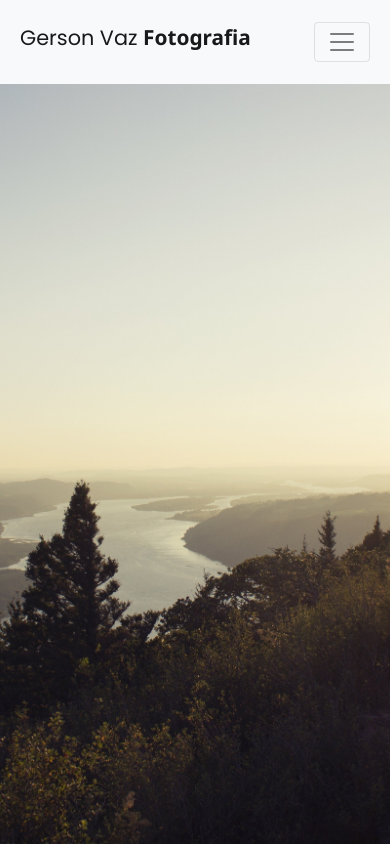
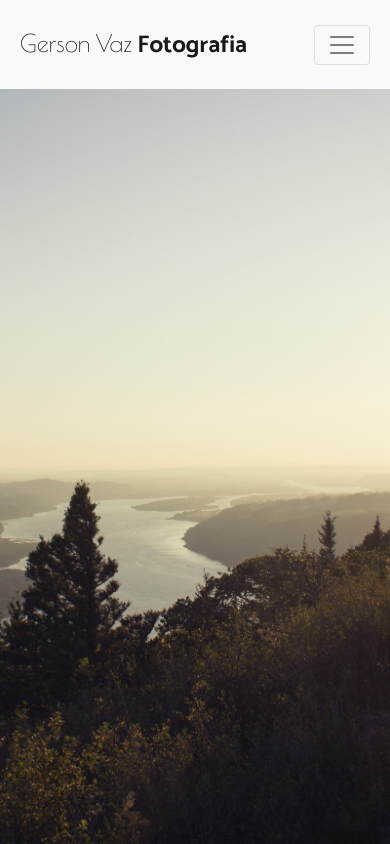
Before and after one commit to filipemelo2002/Photographer-Corner, a React (Create React App) app: page / in a window 390 px wide. Built offline with nearby package versions, Linux system fonts and the light colour scheme.

Commit message:
nav collapse menu options changed

```diff
--- a/src/pages/components/Header/index.js
+++ b/src/pages/components/Header/index.js
@@ -5,15 +5,13 @@ import './styles.css'
 export default function Header(){
     return (
         <Navbar sticky="top"  bg="light" collapseOnSelect expand="lg" className="menu">
-            <Navbar.Brand href="#" className="brand"><h1>Gerson Vaz <strong>Fotografia</strong></h1></Navbar.Brand>
+            <Navbar.Brand href="#" className="brand">Gerson Vaz <strong>Fotografia</strong></Navbar.Brand>
             <Navbar.Toggle aria-controls="basic-navbar-nav" />
             <Navbar.Collapse id="basic-navbar-nav">
                 <Nav className="mr-auto">
                     <Nav.Link href="#ensaios">Ensaios Externos</Nav.Link>
-                    <Nav.Link href="#eventos">Eventos</Nav.Link>
+                    <Nav.Link href="#eventos">Outros Eventos</Nav.Link>
                     <Nav.Link href="#wallpapers">Wallpapers</Nav.Link>
-                    <Nav.Link href="#casamento">Fotografia de Casamento</Nav.Link>
-                    <Nav.Link href="#outros">Outros pacotes</Nav.Link>
                 </Nav>
                 <Form inline>
                     <Button variant="outline-primary">Agende agora</Button>
--- a/src/pages/components/Header/styles.css
+++ b/src/pages/components/Header/styles.css
@@ -1,26 +1,26 @@
-@import url('https://fonts.googleapis.com/css?family=Noto+Sans:700|Poppins&display=swap');
+@import url('https://fonts.googleapis.com/css?family=Catamaran:700|Poiret+One&display=swap');
 
 .menu{
     padding: 20px;
     width: auto;
 }
-h1{
-    font-family: 'Poppins', sans-serif;
+.brand{
+    font-family: 'Poiret One', cursive;
     font-weight: 100;
     font-size: 2rem;
 }
-h1>strong{
-    font-family: 'Noto Sans', sans-serif;
+.brand>strong{
+    font-family: 'Catamaran', sans-serif;
     font-weight: 700;
 }
 
 @media (max-width: 500px){
-    h1{
+    .brand{
         font-size: 1.7rem;
     }
 }
 @media (max-width: 430px){
-    h1{
-        font-size: 1.3rem;
+    .brand{
+        font-size: 1.5rem;
     }
 }
```
